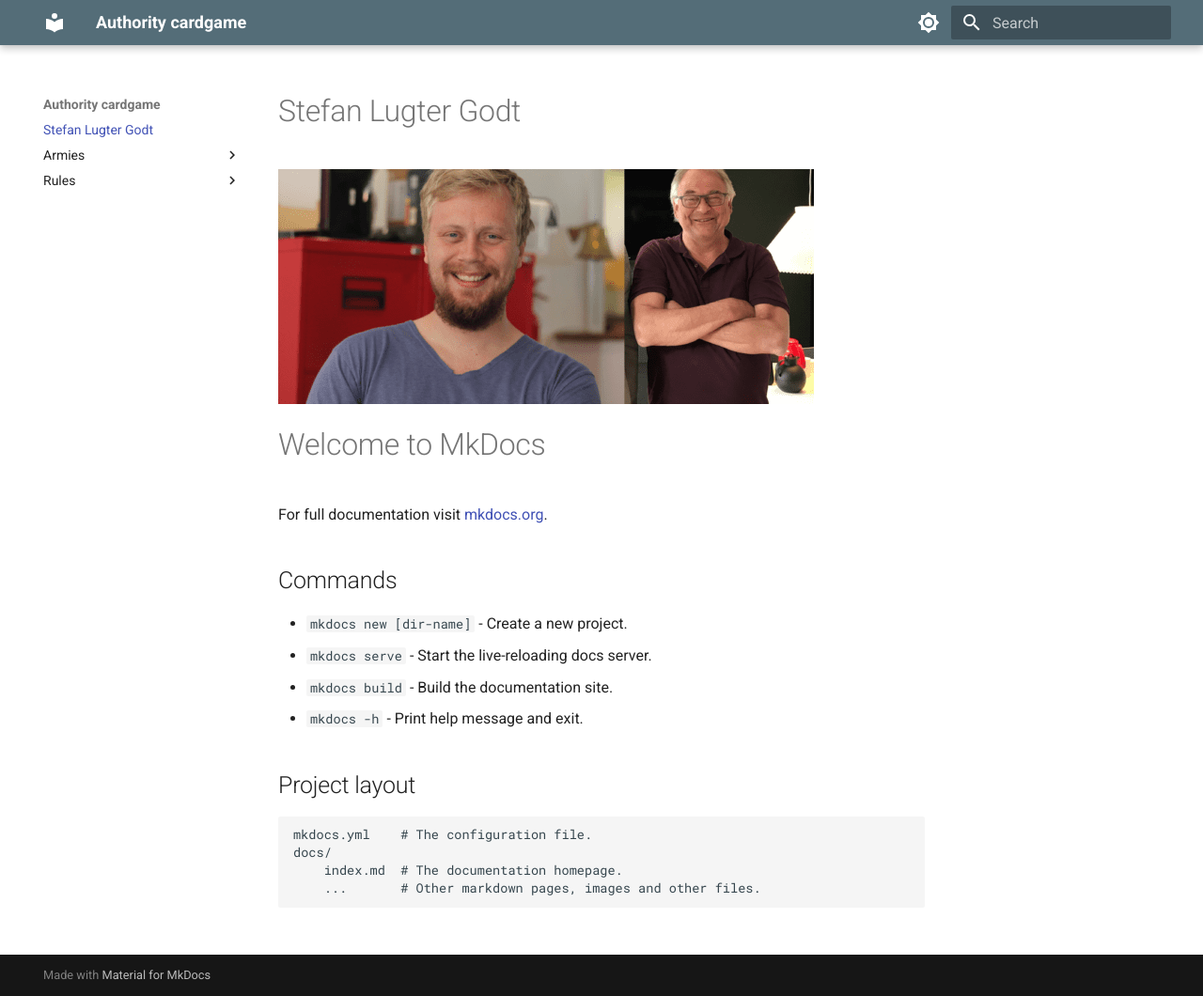
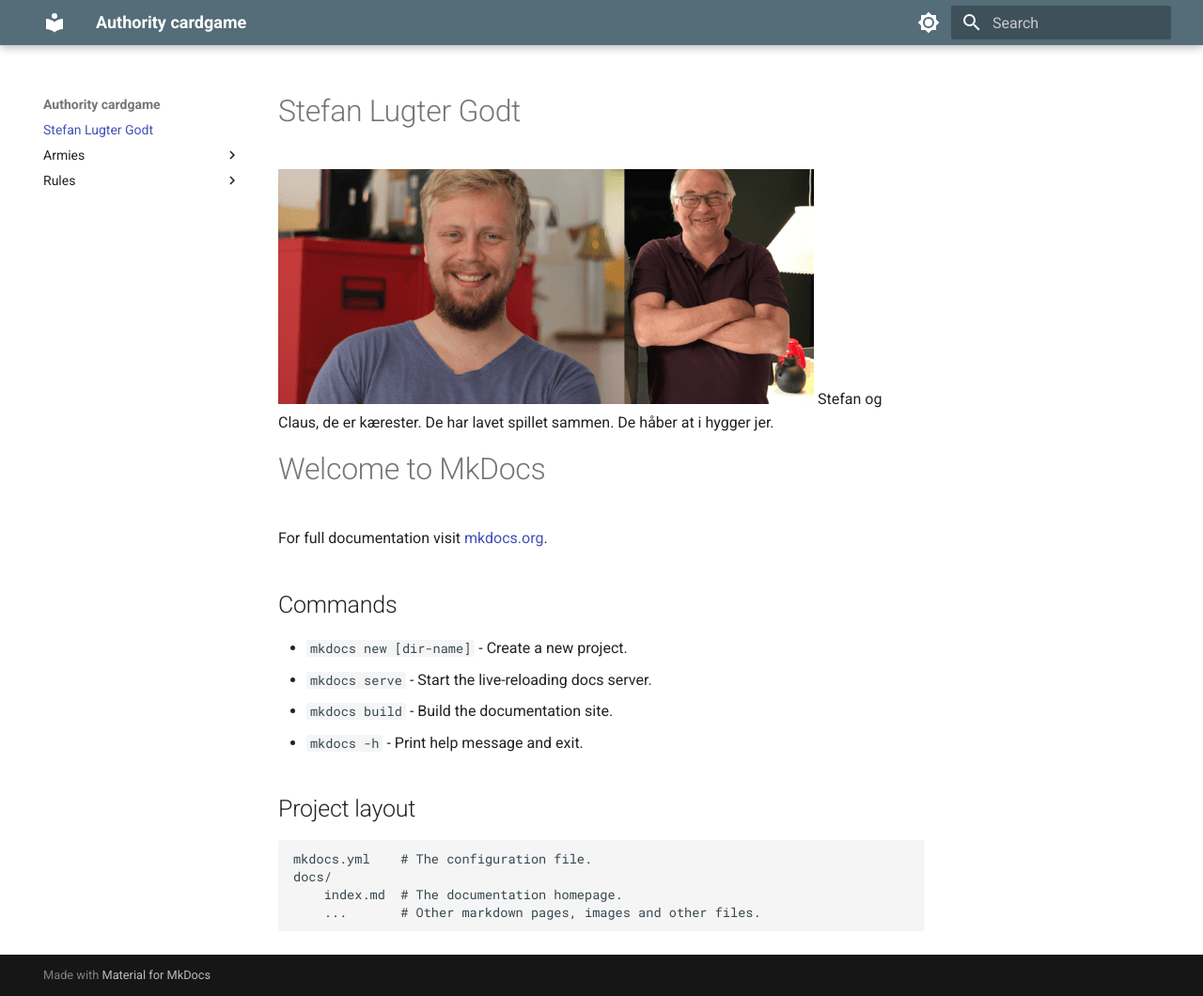
Before and after one commit to Authority-cardgame/Authority-cardgame.github.io, an MkDocs documentation site: the page built from docs/index.md, in a window 1280 px wide and 1060 px high. Shown: the whole window at 94% size. Built offline with MkDocs 1.6.1 and Material for MkDocs 9.7.7, drawn with Linux system fonts in a browser that asks for light colours.

Commit message:
Update index.md

```diff
--- a/docs/index.md
+++ b/docs/index.md
@@ -2,6 +2,7 @@
 # Stefan Lugter Godt
 
 ![Stefan lugter hårdt ](img/stefan_lugter.png)
+Stefan og Claus, de er kærester. De har lavet spillet sammen. De håber at i hygger jer.
 
 # Welcome to MkDocs
 
```
